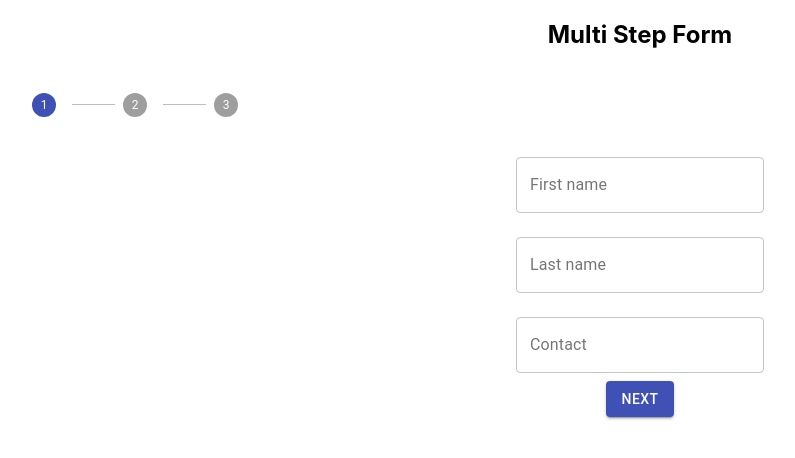
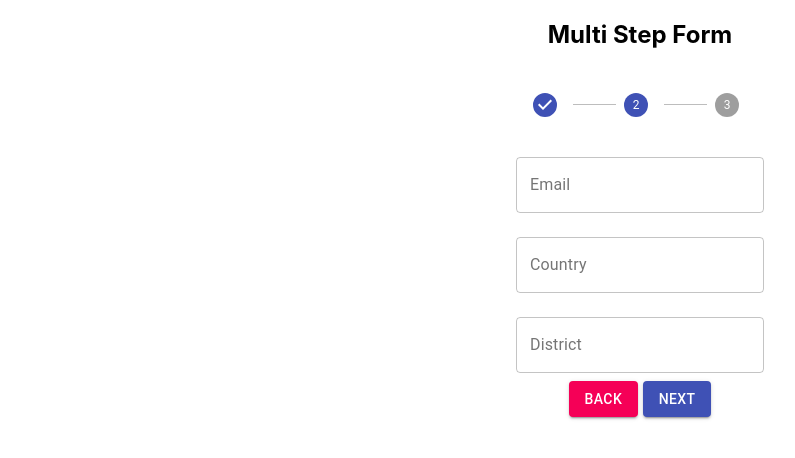
Before and after one commit to Marcos8060/React-Multistep-Form, a React (Create React App) app: page / in a window 1280 px wide. Both pictures are taken after a click on the button "NEXT". Shown: the top 458 px of the page, without its empty margins (0-795 px from the left). Built offline with nearby package versions, Linux system fonts and the light colour scheme.

Commit message:
positioned the stepper in the center

```diff
--- a/src/App.css
+++ b/src/App.css
@@ -28,11 +28,7 @@
   color: #61dafb;
 }
 
-@keyframes App-logo-spin {
-  from {
-    transform: rotate(0deg);
-  }
-  to {
-    transform: rotate(360deg);
-  }
+.center-stepper{
+  display: flex;
+  justify-content: center;
 }
--- a/src/components/FirstStep.js
+++ b/src/components/FirstStep.js
@@ -1,7 +1,9 @@
-import React from "react";
+import React,{useContext} from "react";
 import { Button, TextField } from "@material-ui/core";
+import { MultiStepContext } from "../Context";
 
 function FirstStep() {
+  const { setCurrentStep,userData,setUserData } = useContext(MultiStepContext)
   return (
     <div>
       <div>
@@ -29,7 +31,7 @@
         />
       </div>
       <div>
-        <Button variant="contained" color="primary">
+        <Button onClick={()=> setCurrentStep(2)} variant="contained" color="primary">
           Next
         </Button>
       </div>
--- a/src/components/SecondStep.js
+++ b/src/components/SecondStep.js
@@ -1,7 +1,10 @@
-import React from "react";
+import React,{useContext} from "react";
 import { Button, TextField } from "@material-ui/core";
+import { MultiStepContext } from "../Context";
+
 
 function SecondStep() {
+  const { setCurrentStep,userData,setUserData } = useContext(MultiStepContext)
   return (
     <div>
       <div>
@@ -29,7 +32,10 @@
         />
       </div>
       <div>
-        <Button variant="contained" color="primary">
+      <Button onClick={()=> setCurrentStep(1)} variant="contained" color="secondary">
+          Back
+        </Button><span> </span>
+        <Button onClick={()=> setCurrentStep(3)} variant="contained" color="primary">
           Next
         </Button>
       </div>
--- a/src/components/ThirdStep.js
+++ b/src/components/ThirdStep.js
@@ -1,7 +1,11 @@
-import React from "react";
+import React,{useContext} from "react";
 import { Button, TextField } from "@material-ui/core";
+import { MultiStepContext } from "../Context";
+
 
 function ThirdStep() {
+  const { setCurrentStep,userData,setUserData } = useContext(MultiStepContext)
+
   return (
     <div>
       <div>
@@ -29,6 +33,9 @@
         />
       </div>
       <div>
+      <Button onClick={()=> setCurrentStep(2)} variant="contained" color="secondary">
+          Back
+        </Button><span> </span>
         <Button variant="contained" color="primary">
           Next
         </Button>
```
